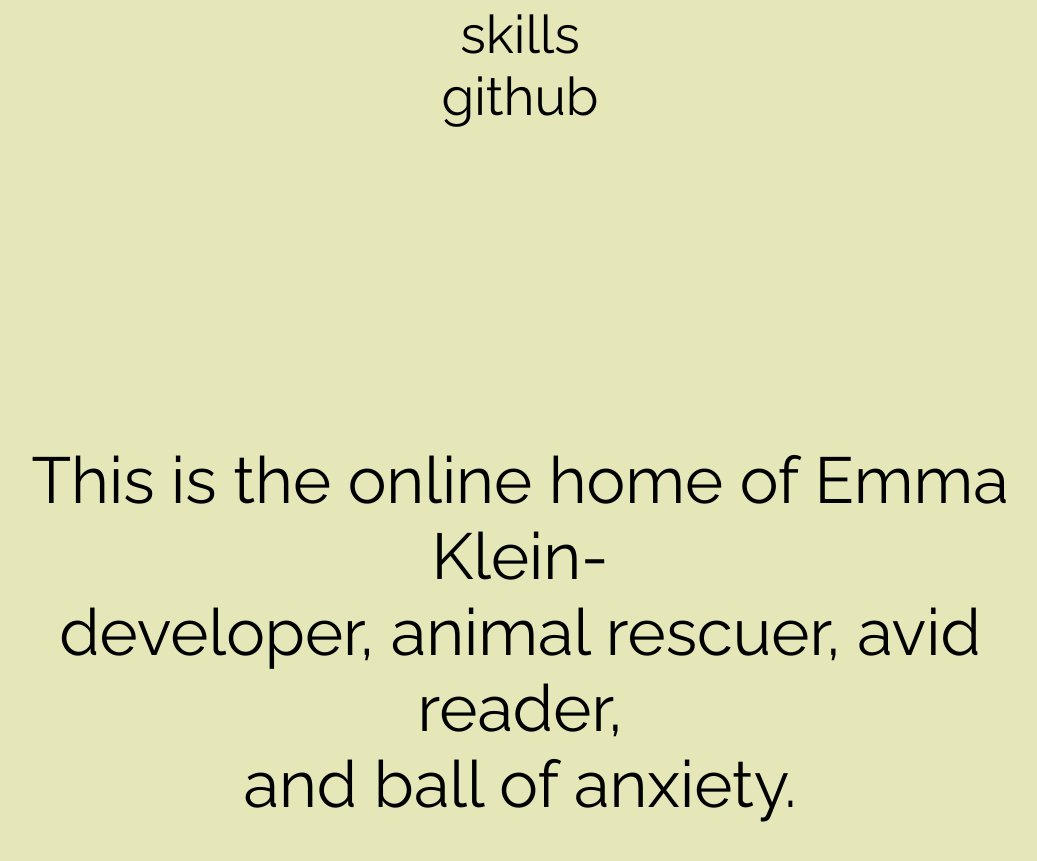
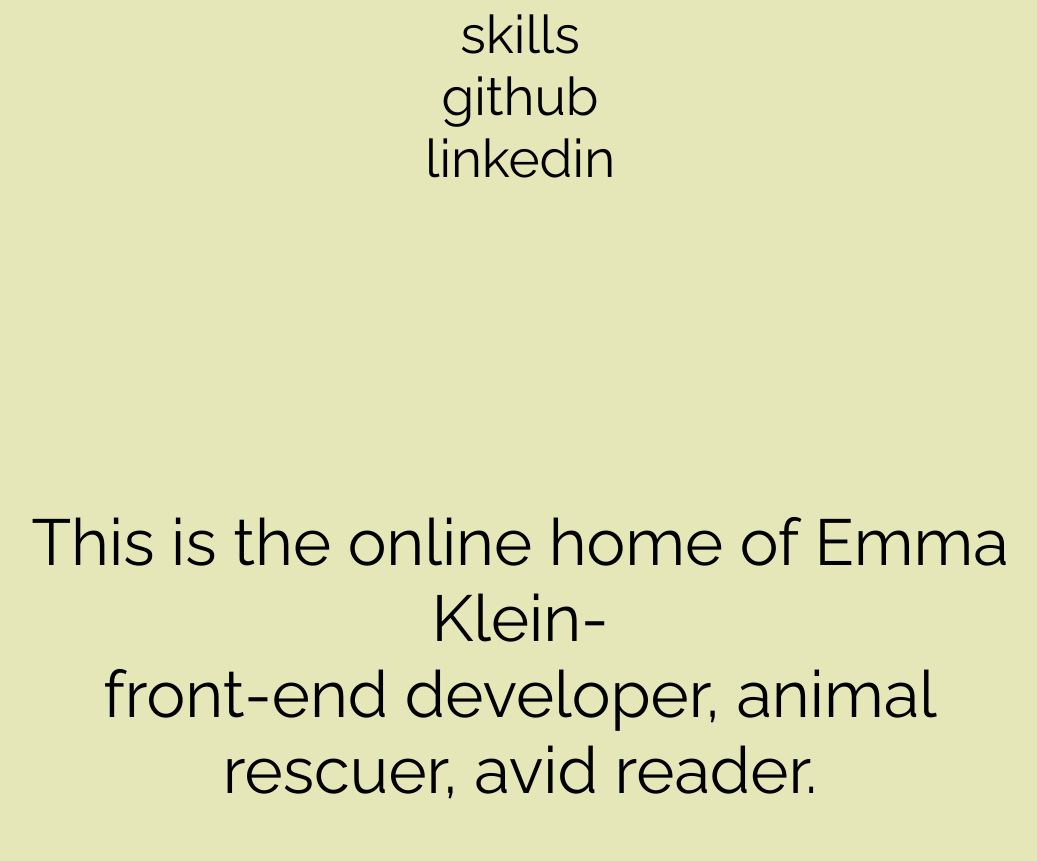
Before and after one commit to kleinemmac/kleinemmac.github.io, a plain HTML site: page index.html in a window 1280 px wide. Shown: the part 299-1160 px from the top of the page, without its empty margins (120-1157 px from the left). Drawn offline with Linux system fonts and the light colour scheme.

Commit message:
removed React, added LinkedIn, adjusted width of main page content

```diff
--- a/index.html
+++ b/index.html
@@ -27,12 +27,14 @@
             <li>
                 <a href="https://github.com/kleinemmac" target="_blank">github</a>
             </li>
+            <li>
+                <a href="https://www.linkedin.com/in/emma-klein-46028a1a5" target="_blank">linkedin</a>
+            </li>
         </ul>
     </nav>
     <main class="bounce-in-top">
         <p>This is the online home of Emma Klein-<br>
-            developer, animal rescuer, avid reader,<br>
-            and ball of anxiety.</p>
+            front-end developer, animal rescuer, avid reader.<br>
     </main>
 </body>
 
--- a/styles.css
+++ b/styles.css
@@ -185,6 +185,7 @@ main ul {
         bottom: 10vh;
         right: 75px;
         padding: 0 0 0 0;
+        width: 50vw;
     }
 
     main p {
```
Also changed, not shown: skills.html (+0 -1 lines).
